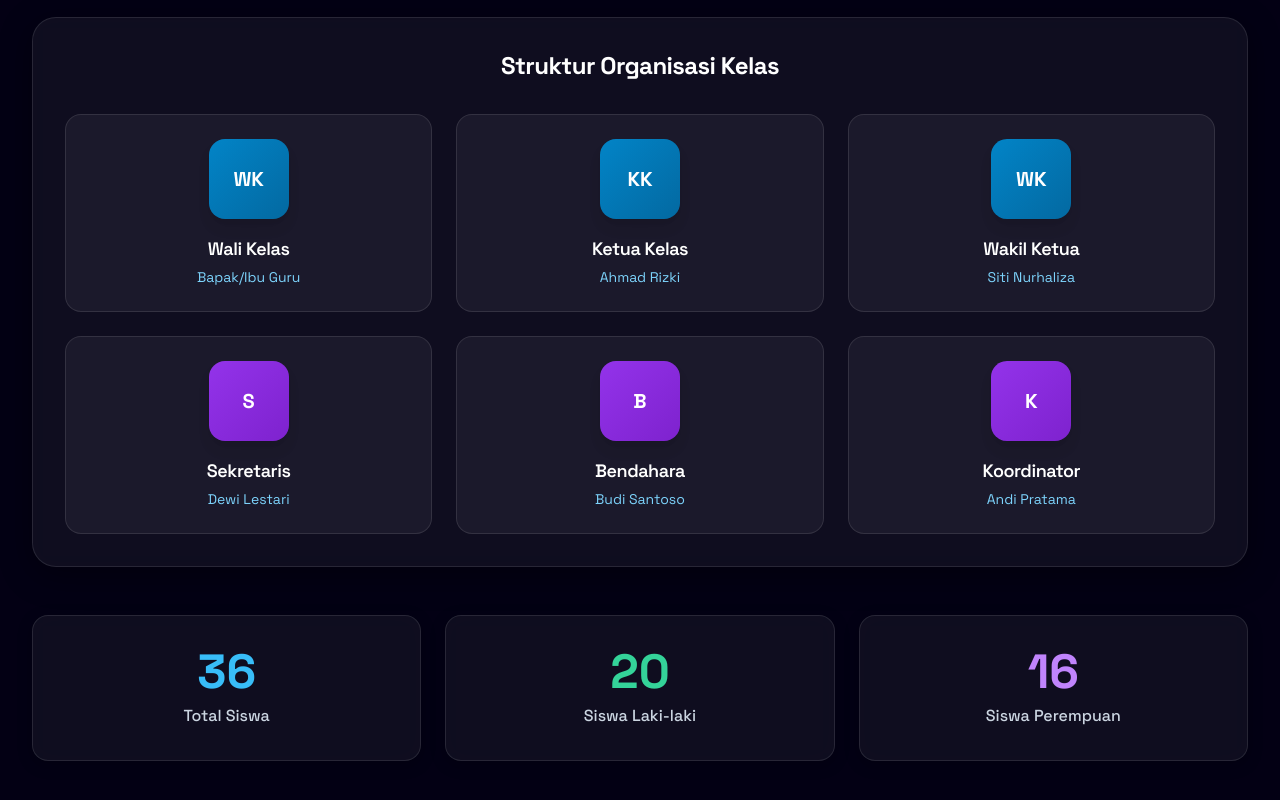
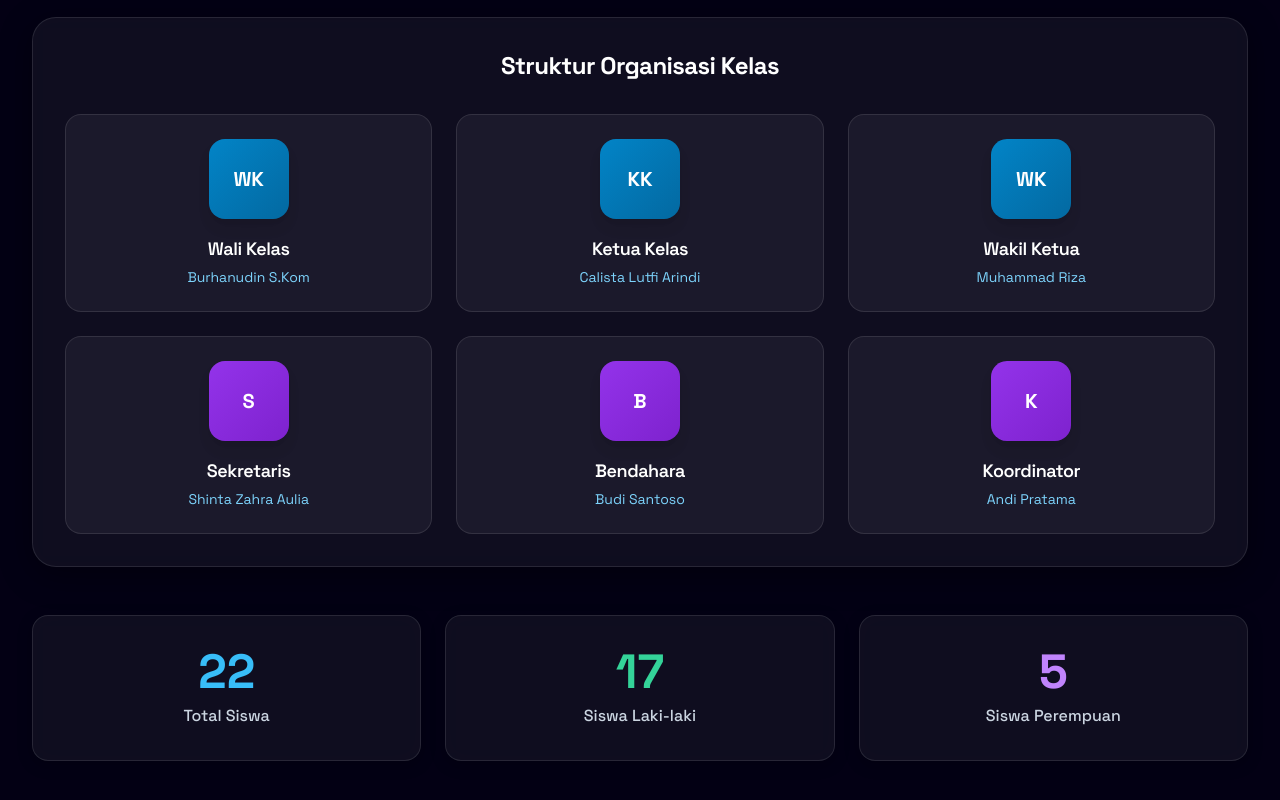
Before and after one commit to Groxzzl/Face_Detection, a React (Vite) app: page /profile in a window 1280 px wide. Shown: the part 536-1336 px from the top of the page. Built offline with nearby package versions, Linux system fonts and the light colour scheme.

Commit message:
add Schedule, Gallery, and Profile pages, including a dynamic class schedule with active class highlighting.

```diff
--- a/package.json
+++ b/package.json
@@ -10,11 +10,13 @@
     "preview": "vite preview"
   },
   "dependencies": {
+    "clsx": "^2.1.1",
     "framer-motion": "^11.0.0",
     "lucide-react": "^0.300.0",
     "react": "^18.3.1",
     "react-dom": "^18.3.1",
-    "react-router-dom": "^6.22.3"
+    "react-router-dom": "^6.22.3",
+    "tailwind-merge": "^3.4.0"
   },
   "devDependencies": {
     "@eslint/js": "^9.0.0",
--- a/src/pages/Gallery.jsx
+++ b/src/pages/Gallery.jsx
@@ -15,9 +15,9 @@ const Gallery = () => {
   ];
 
   const galleryItems = [
-    { id: 1, title: 'Praktikum Jaringan Komputer', category: 'praktikum', date: '15 Nov 2025', color: 'from-blue-400 to-blue-600' },
+    { id: 1, title: 'Praktikum Mikrotik', category: 'praktikum', date: '15 Nov 2025', color: 'from-blue-400 to-blue-600' },
     { id: 2, title: 'Konfigurasi Router Cisco', category: 'praktikum', date: '14 Nov 2025', color: 'from-indigo-400 to-indigo-600' },
-    { id: 3, title: 'Study Tour ke Data Center', category: 'event', date: '10 Nov 2025', color: 'from-green-400 to-green-600' },
+    { id: 3, title: 'Study Tour ke PT ICON PLUS SEMARANG', category: 'event', date: '10 Nov 2025', color: 'from-green-400 to-green-600' },
     { id: 4, title: 'Lomba Networking Competition', category: 'lomba', date: '5 Nov 2025', color: 'from-purple-400 to-purple-600' },
     { id: 5, title: 'Workshop Mikrotik', category: 'event', date: '3 Nov 2025', color: 'from-pink-400 to-pink-600' },
     { id: 6, title: 'Presentasi Project Akhir', category: 'kelas', date: '1 Nov 2025', color: 'from-yellow-400 to-yellow-600' },
@@ -50,7 +50,7 @@ const Gallery = () => {
             transition={{ delay: 0.2 }}
             className="section-subtitle"
           >
-            Dokumentasi lengkap momen-momen bersejarah kelas kami
+            Dokumentasi lengkap momen-momen kelas kami
           </motion.p>
         </div>
 
@@ -140,7 +140,7 @@ const Gallery = () => {
             <div className="relative z-10 max-w-2xl mx-auto">
               <h3 className="text-2xl md:text-3xl font-bold mb-4 text-white">Punya Foto Kegiatan?</h3>
               <p className="text-slate-300 mb-8 text-lg">
-                Bagikan momen seru kelas kita! Hubungi tim dokumentasi untuk menambahkan foto ke galeri.
+                Bagikan momen seru kelas! Hubungi tim dokumentasi untuk menambahkan foto ke galeri.
               </p>
               <button className="glass-btn-primary px-8 py-3 rounded-xl font-bold inline-flex items-center gap-2">
                 Hubungi Tim Dokumentasi
--- a/src/pages/Profile.jsx
+++ b/src/pages/Profile.jsx
@@ -54,10 +54,10 @@ const Profile = () => {
           <h2 className="text-2xl font-bold mb-8 text-center text-white">Struktur Organisasi Kelas</h2>
           <div className="grid grid-cols-1 md:grid-cols-2 lg:grid-cols-3 gap-6">
             {[
-              { role: "Wali Kelas", name: "Bapak/Ibu Guru", code: "WK", color: "from-primary-600 to-primary-700" },
-              { role: "Ketua Kelas", name: "Ahmad Rizki", code: "KK", color: "from-primary-600 to-primary-700" },
-              { role: "Wakil Ketua", name: "Siti Nurhaliza", code: "WK", color: "from-primary-600 to-primary-700" },
-              { role: "Sekretaris", name: "Dewi Lestari", code: "S", color: "from-purple-600 to-purple-700" },
+              { role: "Wali Kelas", name: "Burhanudin S.Kom", code: "WK", color: "from-primary-600 to-primary-700" },
+              { role: "Ketua Kelas", name: "Calista Lutfi Arindi", code: "KK", color: "from-primary-600 to-primary-700" },
+              { role: "Wakil Ketua", name: "Muhammad Riza", code: "WK", color: "from-primary-600 to-primary-700" },
+              { role: "Sekretaris", name: "Shinta Zahra Aulia", code: "S", color: "from-purple-600 to-purple-700" },
               { role: "Bendahara", name: "Budi Santoso", code: "B", color: "from-purple-600 to-purple-700" },
               { role: "Koordinator", name: "Andi Pratama", code: "K", color: "from-purple-600 to-purple-700" },
             ].map((item, index) => (
@@ -74,17 +74,17 @@ const Profile = () => {
 
         <div className="grid grid-cols-1 md:grid-cols-3 gap-6">
           <div className="glass-card p-5 md:p-8 text-center hover:scale-105 transition-transform duration-300">
-            <div className="text-5xl font-bold text-primary-400 mb-2">36</div>
+            <div className="text-5xl font-bold text-primary-400 mb-2">22</div>
             <p className="text-slate-300 font-medium">Total Siswa</p>
           </div>
 
           <div className="glass-card p-5 md:p-8 text-center hover:scale-105 transition-transform duration-300">
-            <div className="text-5xl font-bold text-emerald-400 mb-2">20</div>
+            <div className="text-5xl font-bold text-emerald-400 mb-2">17</div>
             <p className="text-slate-300 font-medium">Siswa Laki-laki</p>
           </div>
 
           <div className="glass-card p-5 md:p-8 text-center hover:scale-105 transition-transform duration-300">
-            <div className="text-5xl font-bold text-purple-400 mb-2">16</div>
+            <div className="text-5xl font-bold text-purple-400 mb-2">5</div>
             <p className="text-slate-300 font-medium">Siswa Perempuan</p>
           </div>
         </div>
--- a/src/pages/Schedule.jsx
+++ b/src/pages/Schedule.jsx
@@ -221,7 +221,7 @@ const Schedule = () => {
               </li>
               <li className="flex items-start gap-3">
                 <div className="w-1.5 h-1.5 rounded-full bg-amber-400 mt-1.5" />
-                <span>Bawa laptop pribadi (jika ada) untuk mata pelajaran produktif.</span>
+                <span>Bawa laptop pribadi (jika ada) untuk mata pelajaran TJKT.</span>
               </li>
               <li className="flex items-start gap-3">
                 <div className="w-1.5 h-1.5 rounded-full bg-amber-400 mt-1.5" />
```
Also changed, not shown: index.html (+1 -1 lines), 1 other file (tests, documents, lock files or other folders).
